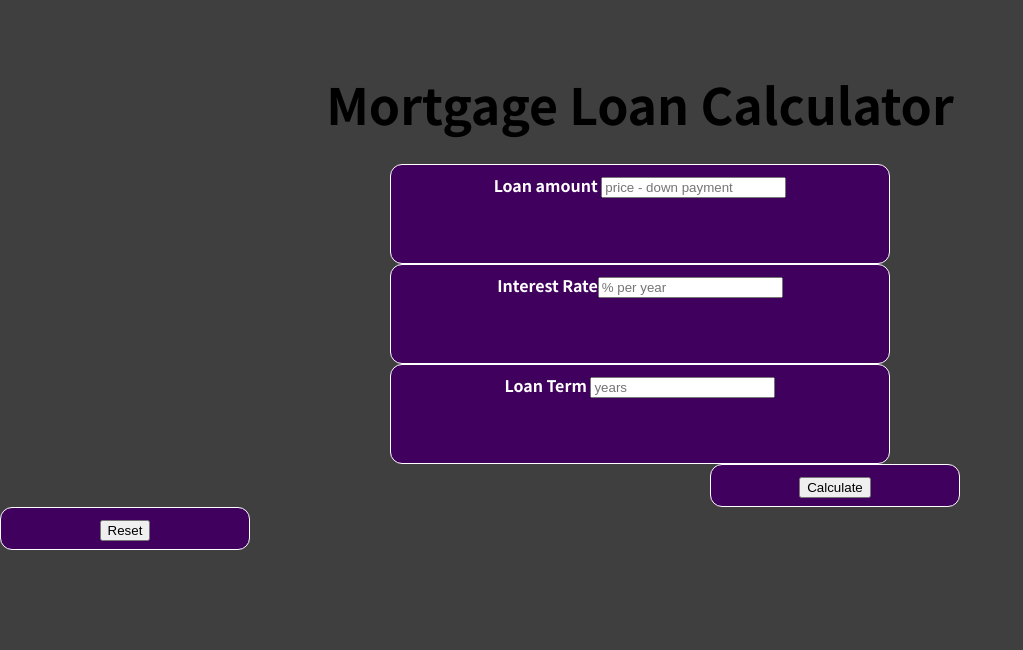
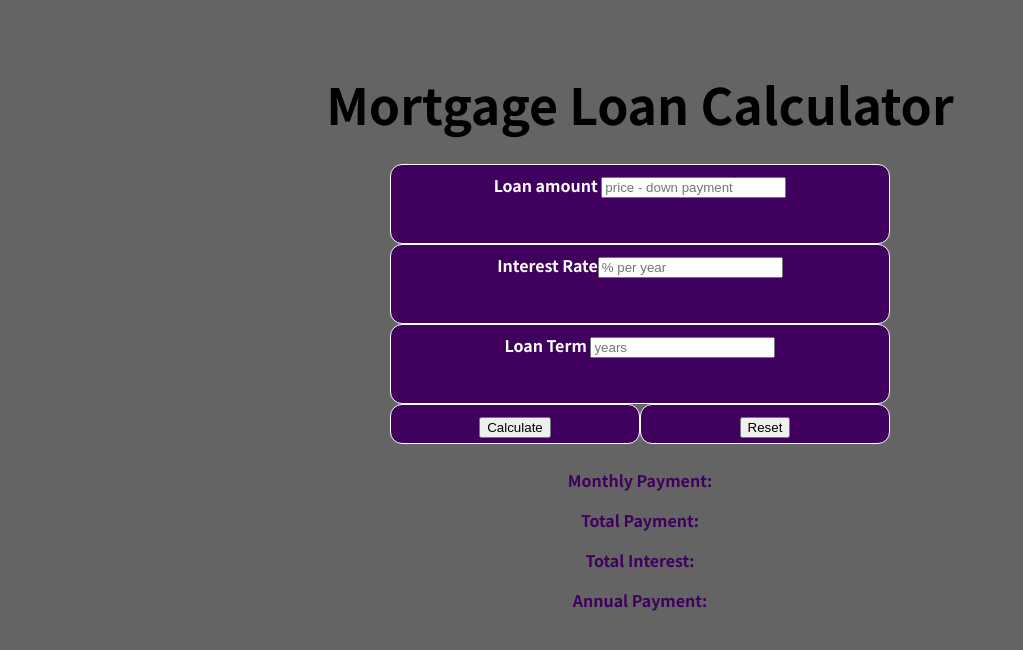
Before and after one commit to Tannerp647/MortgageCalcReact, a React (Create React App) app: page / in a window 1280 px wide. Shown: the top 650 px of the page, without its empty margins (0-1023 px from the left). Built offline with nearby package versions, Linux system fonts and the light colour scheme.

Commit message:
working with one major bug, but css looks better

```diff
--- a/src/Components/Answer.js
+++ b/src/Components/Answer.js
@@ -1,4 +1,5 @@
 import React, { useState } from "react";
+import './InputBox.css'
 
 import Form from './Form'
 
@@ -18,16 +19,11 @@ const Answer = () => {
     const interestRateCalcTwo = interestRate / interestRateCalc;
     const final = interestRateCalcTwo * LoanAmount;
 
-    //const monthPay = `$${Math.ceil(final)}`;
-
-    //const calcIr = (Number(1 - Math.pow((interestRate + 1) - loanMonths)));
-    //const secCalcIr = Number((interestRate / calcIr) * LoanAmount);
-
     const calculate = (loanAmount, interestRate, loanTerm) => {
+        calculateMonths(loanTerm);
+        calcInterestRate(interestRate);
         setLoanAmount(loanAmount);
         setMonthlyPayment(`$${Math.ceil(final)}`);
-        calculateMonths(loanTerm);
-        calcInterestRate(interestRate);
         setTotalPayment(`$${Math.ceil(final * loanMonths)}`);
         setAnnualPayment(`$${Math.ceil(final) * 12}`);
         setTotalInterest(`$${Math.ceil(final * loanMonths) - LoanAmount}`);
@@ -41,17 +37,21 @@ const Answer = () => {
         setInterestRate(interestRate / 100 / 12)
     };
 
+    function numberWithCommas(x) {
+        return x.toString().replace(/\B(?<!\.\d*)(?=(\d{3})+(?!\d))/g, ",");
+    }
+
+
 
     return (
         <div>
             <Form calculate={calculate} />
-            <h1> {monthlyPayment} </h1>
-            <h1> {loanMonths} </h1>
-            <h1> {interestRate} </h1>
-            <h2> {LoanAmount}</h2>
-            <h2> {totalPayment} </h2>
-            <h2> {annualPayment} </h2>
-            <h2> {totalInterest} </h2>
+            <br></br>
+            <br></br>
+            <p> Monthly Payment:   {numberWithCommas(monthlyPayment)} </p>
+            <p> Total Payment:   {numberWithCommas(totalPayment)} </p>
+            <p> Total Interest:   {numberWithCommas(totalInterest)} </p>
+            <p> Annual Payment: {numberWithCommas(annualPayment)} </p>
 
         </div>
 
--- a/src/Components/Form.js
+++ b/src/Components/Form.js
@@ -37,12 +37,15 @@ const Form = (props) => {
                 <label> Loan Term  </label>
                 <input type="number" placeholder="years" onChange={loanTermHandler} />
             </div>
-            <div className="calc_but">
-                <button onClick={handleSubmit}> Calculate </button>
+            <div className="float_container">
+                <div className="float_child">
+                    <button onClick={handleSubmit}> Calculate </button>
+                </div>
+                <div className="float_child">
+                    <button> Reset </button>
+                </div>
             </div>
-            <div className="reset_but">
-                <button> Reset </button>
-            </div>
+
         </div>
     );
 };
--- a/src/Components/InputBox.css
+++ b/src/Components/InputBox.css
@@ -8,12 +8,31 @@
     padding: 0.5rem;
     border-radius: 12px;
     width: 500px;
-    height: 100px;
+    height: 80px;
     margin-left: auto;
     margin-right: auto;
     text-align: center;
   }
 
+.float_container {
+    width: 500px;
+    margin-left:auto;
+    margin-right:auto;
+}
+
+.float_child {
+    width: 50%;
+    height: 40px;
+    float: left;
+    font-size: 1rem;
+    font-weight: bold;
+    color: white;
+    background-color: #40005d;
+    border: 1px solid white;
+    padding: 0.5rem;
+    border-radius: 12px;
+    text-align: center;
+}
 
 .h1 {
   font-size: 50px;
@@ -32,17 +51,29 @@
   width: 250px;
   margin-left: 710px;
   text-align: center;
+
 }
 
-.reset_but {
+.reset_button {
   font-size: 1rem;
   font-weight: bold;
   color: white;
   background-color: #40005d;
-  border: 1px solid white;
+  border: 1px solid rgb(255, 255, 255);
   padding: 0.5rem;
   border-radius: 12px;
   width: 250px;
-  margin-right: 710px;
+  margin-left: 960px;
   text-align: center;
 }
+
+p {
+  font-size: 1rem;
+  font-weight: bold;
+  color: #40005d;
+  margin-left: auto;
+  margin-right: auto;
+  text-align: center;
+
+
+}
--- a/src/index.css
+++ b/src/index.css
@@ -10,7 +10,7 @@ html {
 
 body {
   margin: 0;
-  background-color: #3f3f3f;
+  background-color: #646464;
 }
 
 h1 {
```
